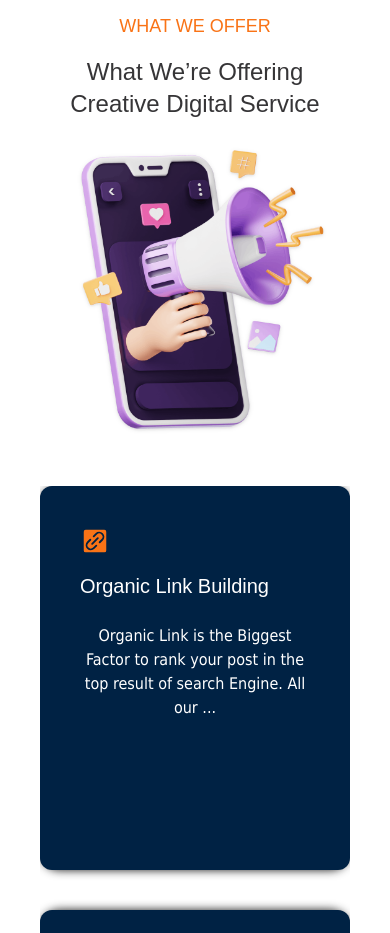
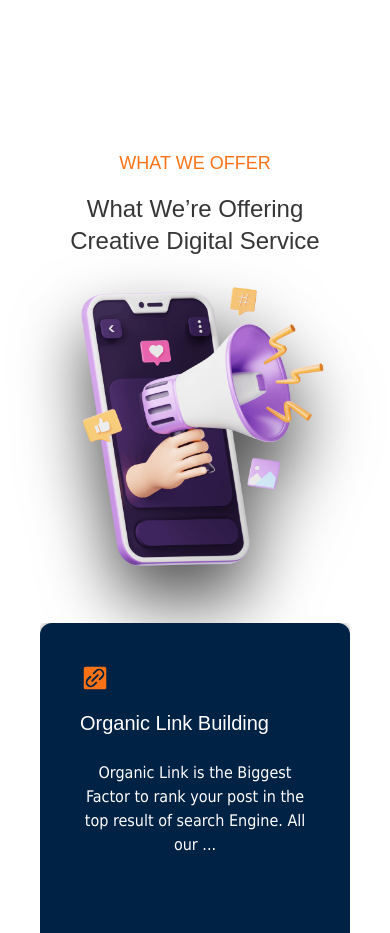
Before and after one commit to anupkumarjana/Balck-Bee, a React (Create React App) app: page / in a window 390 px wide. Shown: the part 3080-4013 px from the top of the page. Built offline with nearby package versions, Linux system fonts and the light colour scheme.

Commit message:
some custom css and HomePage added

```diff
--- a/public/index.html
+++ b/public/index.html
@@ -15,10 +15,10 @@
     <div id="root"></div>
 
     <!-- <script src="./animation.js"></script> -->
-   <script src="https://cdn.rawgit.com/michalsnik/aos/2.1.1/dist/aos.js"></script>
-   <script>
+    <script src="https://cdn.rawgit.com/michalsnik/aos/2.1.1/dist/aos.js"></script>
+    <script>
       AOS.init({
-        duration: 1200,
+        duration: 1000,
       });
     </script>
   </body>
--- a/src/custom.css
+++ b/src/custom.css
@@ -79,3 +79,8 @@ body {
 circle {
   fill: black;
 }
+.drop-shadow {
+  filter: drop-shadow(1px 35px 34px #525252);
+  /* filter: drop-shadow(4px 46px 10px #525252); */
+  /* filter: drop-shadow(4px 35px 34px #c1c0c0); */
+}
--- a/src/pages/HomePage.jsx
+++ b/src/pages/HomePage.jsx
@@ -7,8 +7,8 @@ import Testimonials from "../components/Home/Testimonials.";
 
 const HomePage = () => {
   return (
-    <main className="  pt-20 lg:pt-40 flex-col gap-20  lg:text-start text-center text-wrap">
-      <div className="lg:px-32 px-10">
+    <main className="pt-40 flex-col gap-20  lg:text-start text-center text-wrap">
+      <div className=" lg:mb-0 mb-20">
         <Hero />
       </div>
 
@@ -19,7 +19,7 @@ const HomePage = () => {
         <div className="lg:px-32 px-10">
           <Banner />
         </div>
-        <div className="lg:px-32 px-10">
+        <div className="lg:px-32 px-10 ">
           <Offer />
         </div>
         <div className="">
```
